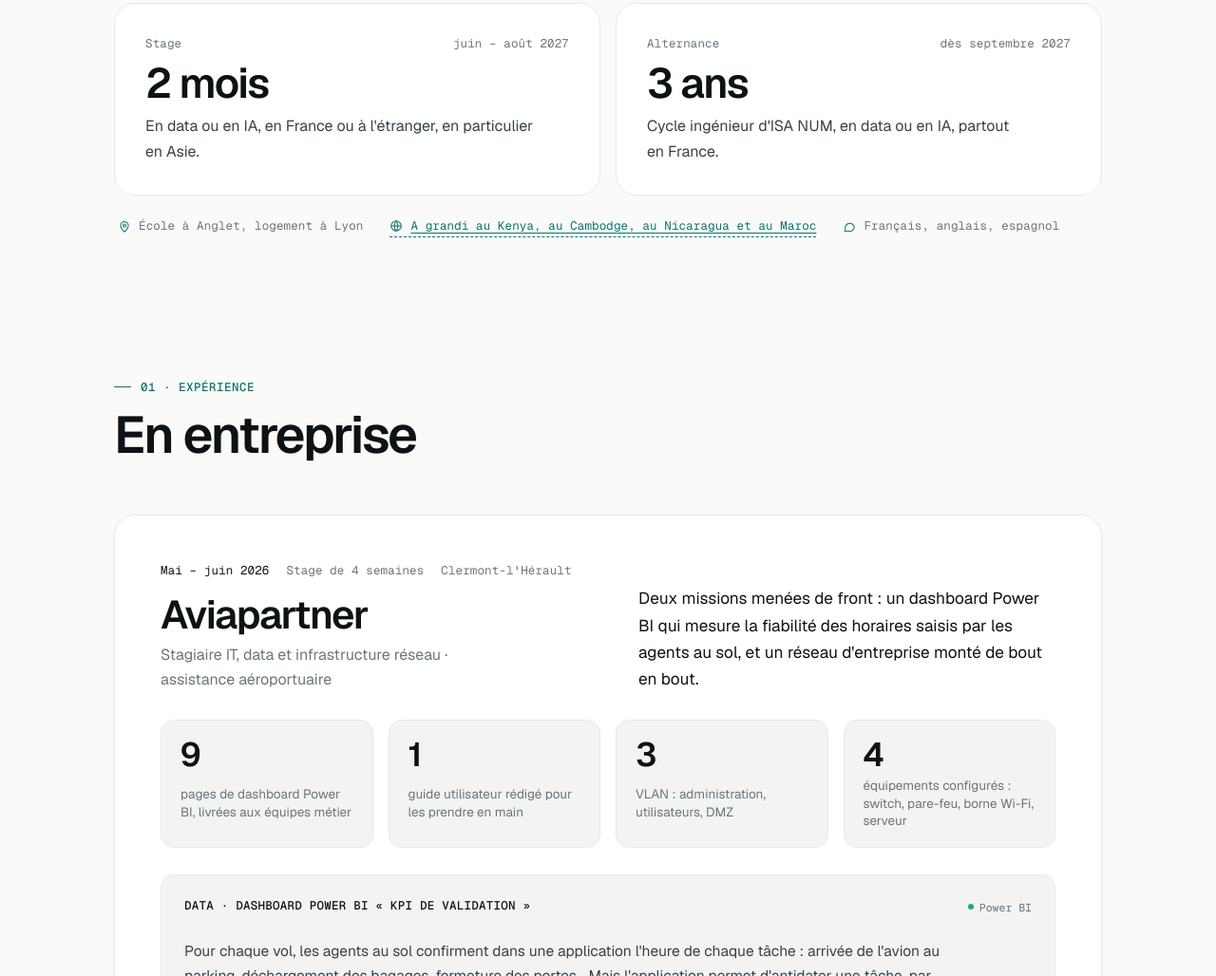
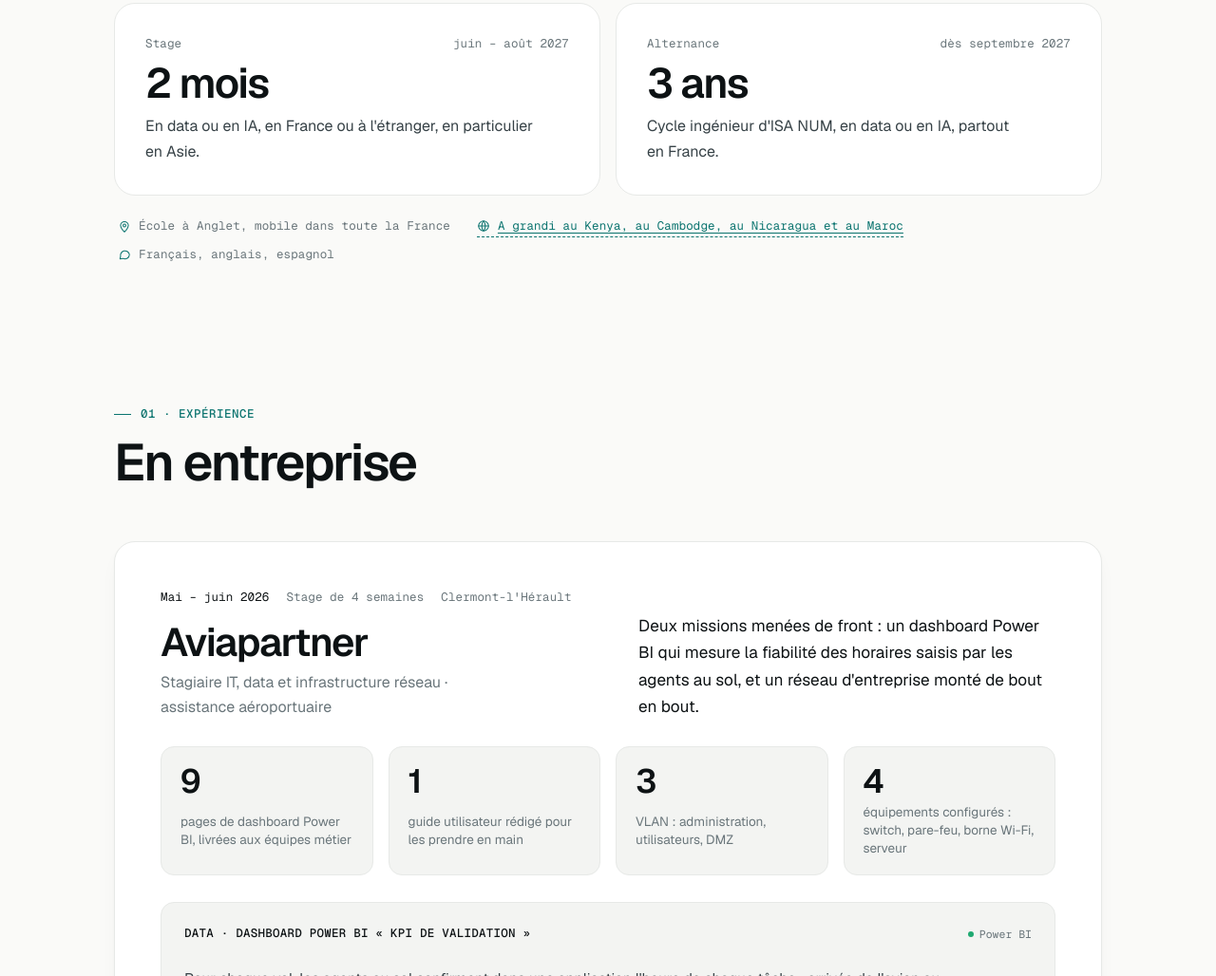
Before and after one commit to d1styx/d1styx.github.io, a plain HTML site: page index.html in a window 1280 px wide. Shown: the part 775-1803 px from the top of the page at 95% size. Drawn offline with nearby package versions, Linux system fonts and the light colour scheme; no server answers.

Commit message:
Retire la mention du logement à Lyon (site et CV)

```diff
--- a/index.html
+++ b/index.html
@@ -916,7 +916,7 @@
       <p>Cycle ingénieur d'ISA NUM, en data ou en IA, partout en France.</p>
     </div>
     <p class="facts mono reveal">
-      <span><svg class="ico"><use href="#i-pin"/></svg>École à Anglet, logement à Lyon</span>
+      <span><svg class="ico"><use href="#i-pin"/></svg>École à Anglet, mobile dans toute la France</span>
       <a href="#parcours" class="jr-link" data-open-journey><svg class="ico"><use href="#i-globe"/></svg>A grandi au Kenya, au Cambodge, au Nicaragua et au Maroc</a>
       <span><svg class="ico"><use href="#i-chat"/></svg>Français, anglais, espagnol</span>
     </p>
```
Also changed, not shown: 1 other file.
